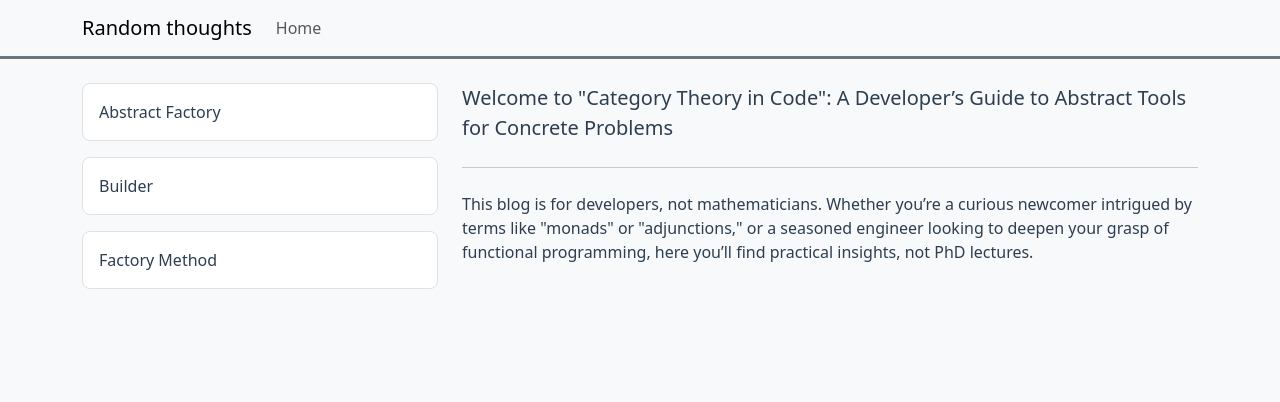
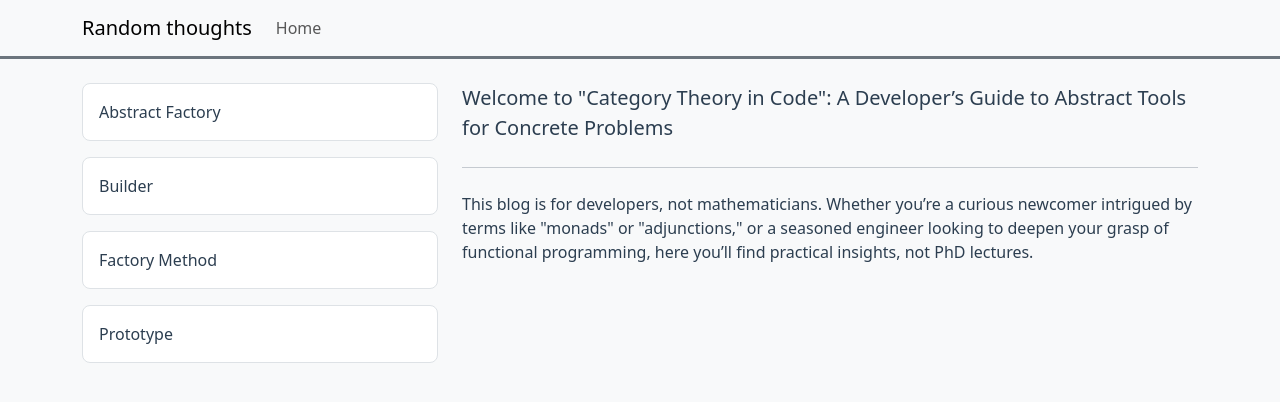
Before and after one commit to artuomsci/artuomsci.github.io, a plain HTML site: page index.html in a window 1280 px wide. Drawn offline with nearby package versions, Linux system fonts and the light colour scheme.

Commit message:
Update index.html

```diff
--- a/index.html
+++ b/index.html
@@ -103,6 +103,7 @@
             { filename: 'abstract_factory.md', title: 'Abstract Factory' },
 	    { filename: 'builder.md', title: 'Builder' },
 	    { filename: 'factory_method.md', title: 'Factory Method' },
+	    { filename: 'prototype.md', title: 'Prototype' }
         ];
 
         // Load post content
```
